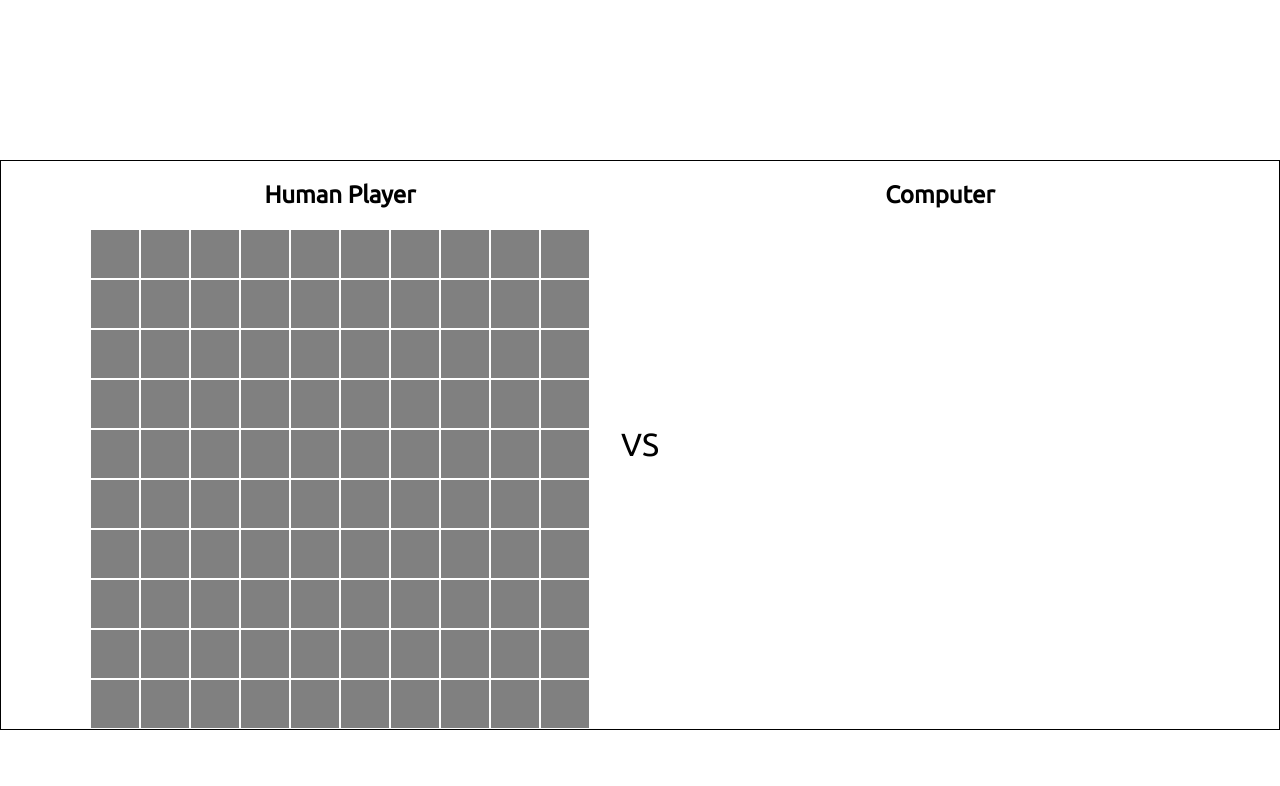
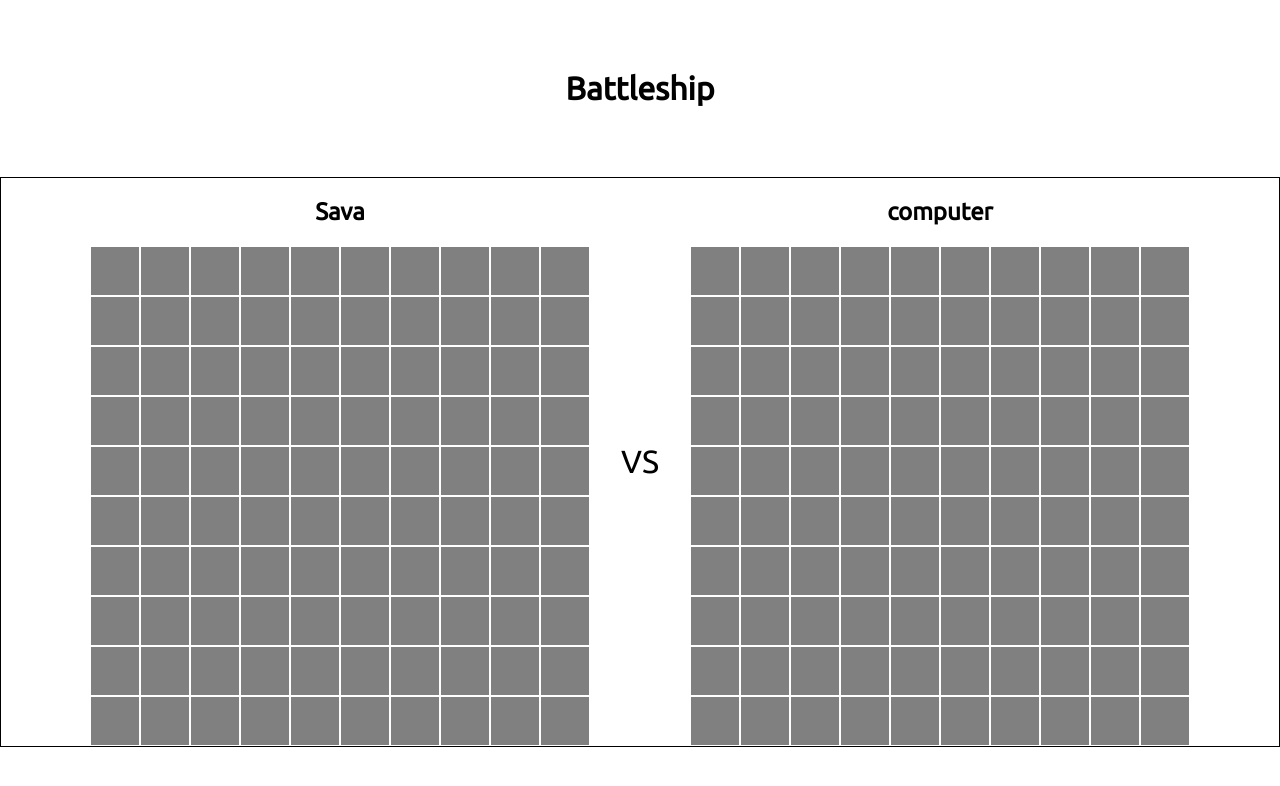
Before and after one commit to SavaVuckovic/Battleship, a website built with webpack: page src/index.html in a window 1280 px wide. Built offline with nearby package versions, Linux system fonts and the light colour scheme.

Commit message:
added UI methods for generating boards

```diff
--- a/src/index.html
+++ b/src/index.html
@@ -9,120 +9,16 @@
 </head>
 <body>
 
-  <div class="boards">
+  <h1 class="title">Battleship</h1>
+
+  <!-- Boards Container -->
+  <div class="boards"></div>
+
+  <!-- Board Template -->
+  <div class="template" id="board-template">
     <div class="board-wrapper">
-      <h2 class="player">Human Player</h2>
-      <div class="board" id="human-board">
-        <div class="slot"></div>
-        <div class="slot"></div>
-        <div class="slot"></div>
-        <div class="slot"></div>
-        <div class="slot"></div>
-        <div class="slot"></div>
-        <div class="slot"></div>
-        <div class="slot"></div>
-        <div class="slot"></div>
-        <div class="slot"></div>
-        <div class="slot"></div>
-        <div class="slot"></div>
-        <div class="slot"></div>
-        <div class="slot"></div>
-        <div class="slot"></div>
-        <div class="slot"></div>
-        <div class="slot"></div>
-        <div class="slot"></div>
-        <div class="slot"></div>
-        <div class="slot"></div>
-        <div class="slot"></div>
-        <div class="slot"></div>
-        <div class="slot"></div>
-        <div class="slot"></div>
-        <div class="slot"></div>
-        <div class="slot"></div>
-        <div class="slot"></div>
-        <div class="slot"></div>
-        <div class="slot"></div>
-        <div class="slot"></div>
-        <div class="slot"></div>
-        <div class="slot"></div>
-        <div class="slot"></div>
-        <div class="slot"></div>
-        <div class="slot"></div>
-        <div class="slot"></div>
-        <div class="slot"></div>
-        <div class="slot"></div>
-        <div class="slot"></div>
-        <div class="slot"></div>
-        <div class="slot"></div>
-        <div class="slot"></div>
-        <div class="slot"></div>
-        <div class="slot"></div>
-        <div class="slot"></div>
-        <div class="slot"></div>
-        <div class="slot"></div>
-        <div class="slot"></div>
-        <div class="slot"></div>
-        <div class="slot"></div>
-        <div class="slot"></div>
-        <div class="slot"></div>
-        <div class="slot"></div>
-        <div class="slot"></div>
-        <div class="slot"></div>
-        <div class="slot"></div>
-        <div class="slot"></div>
-        <div class="slot"></div>
-        <div class="slot"></div>
-        <div class="slot"></div>
-        <div class="slot"></div>
-        <div class="slot"></div>
-        <div class="slot"></div>
-        <div class="slot"></div>
-        <div class="slot"></div>
-        <div class="slot"></div>
-        <div class="slot"></div>
-        <div class="slot"></div>
-        <div class="slot"></div>
-        <div class="slot"></div>
-        <div class="slot"></div>
-        <div class="slot"></div>
-        <div class="slot"></div>
-        <div class="slot"></div>
-        <div class="slot"></div>
-        <div class="slot"></div>
-        <div class="slot"></div>
-        <div class="slot"></div>
-        <div class="slot"></div>
-        <div class="slot"></div>
-        <div class="slot"></div>
-        <div class="slot"></div>
-        <div class="slot"></div>
-        <div class="slot"></div>
-        <div class="slot"></div>
-        <div class="slot"></div>
-        <div class="slot"></div>
-        <div class="slot"></div>
-        <div class="slot"></div>
-        <div class="slot"></div>
-        <div class="slot"></div>
-        <div class="slot"></div>
-        <div class="slot"></div>
-        <div class="slot"></div>
-        <div class="slot"></div>
-        <div class="slot"></div>
-        <div class="slot"></div>
-        <div class="slot"></div>
-        <div class="slot"></div>
-        <div class="slot"></div>
-      </div>
-    </div>
-
-    <div class="board-separator">
-      <span>vs</span>
-    </div>
-
-    <div class="board-wrapper">
-      <h2 class="player">Computer</h2>
-      <div class="board" id="computer-board"></div>
+      <h2 class="player"></h2>
+      <div class="board"></div>
     </div>
   </div>
 
--- a/src/js/index.js
+++ b/src/js/index.js
@@ -1,2 +1,15 @@
 import '../scss/index.scss';
 import '../index.html';
+
+import Gameboard from './gameboard';
+import { Player, ComputerPlayer } from './players';
+
+import { createBoards } from './ui';
+
+const human = new Player('Sava');
+const computer = new ComputerPlayer('computer');
+
+const humanBoard = new Gameboard();
+const computerBoard = new Gameboard();
+
+createBoards(human, humanBoard, computer, computerBoard);
--- a/src/js/ui.js
+++ b/src/js/ui.js
@@ -0,0 +1,44 @@
+export function createBoards(human, humanGameboard, computer, computerGameboard) {
+  const boardsContainer = document.querySelector('.boards');
+
+  const humanBoard = generateBoard(human, Object.keys(humanGameboard.slots));
+  const separator = generateBoardSeparator();
+  const computerBoard = generateBoard(computer, Object.keys(computerGameboard.slots));
+
+  boardsContainer.appendChild(humanBoard);
+  boardsContainer.appendChild(separator);
+  boardsContainer.appendChild(computerBoard);
+}
+
+function generateBoard(player, slots) {
+  // clone the board template
+  const boardTemplate = document.querySelector('#board-template .board-wrapper');
+  const newBoard = boardTemplate.cloneNode(true);
+  // fill it with proper information
+  newBoard.querySelector('.player').innerText = player.name;
+  // generate slots
+  populateBoardWithSlots(newBoard.querySelector('.board'), slots);
+  // add event listeners to enemy (computer) board
+  // ...
+
+  return newBoard;
+}
+
+function populateBoardWithSlots(board, slots) {
+  slots.forEach(slot => {
+    const slotDiv = document.createElement('div');
+    slotDiv.classList.add('slot');
+    slotDiv.dataset.coordinates = slot;
+    board.appendChild(slotDiv);
+  });
+}
+
+function generateBoardSeparator() {
+  const separator = document.createElement('div');
+  separator.classList.add('board-separator');
+  const vs = document.createElement('span');
+  vs.innerText = 'vs';
+  separator.appendChild(vs);
+
+  return separator;
+}
--- a/src/scss/boards.scss
+++ b/src/scss/boards.scss
@@ -1,6 +1,6 @@
 .boards {
   border: 1px solid black;
-  margin: 20vh auto;
+  margin: 70px auto;
   display: flex;
   align-items: center;
   justify-content: center;
--- a/src/scss/general.scss
+++ b/src/scss/general.scss
@@ -8,3 +8,12 @@ body {
 * {
   box-sizing: border-box;
 }
+
+.title {
+  text-align: center;
+  margin-top: 70px;
+}
+
+.template {
+  display: none;
+}
```
